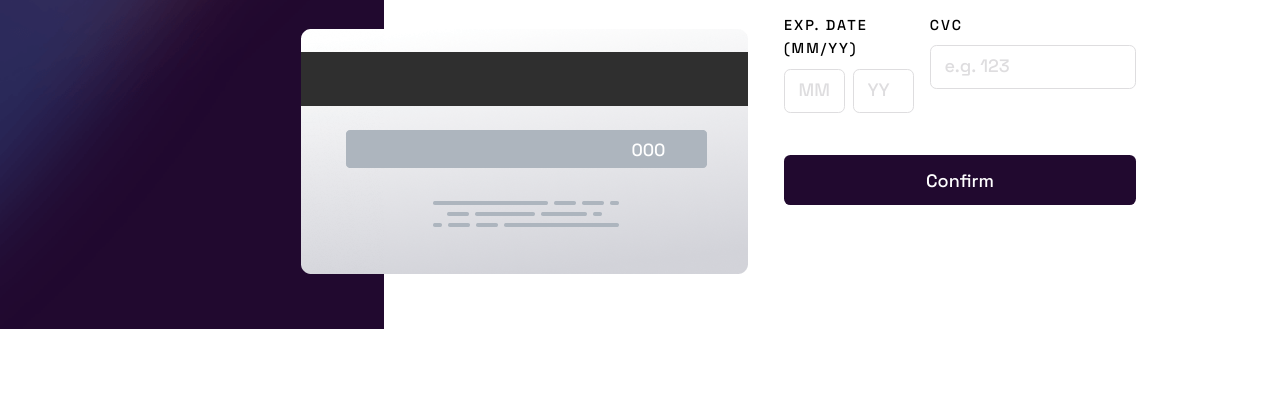
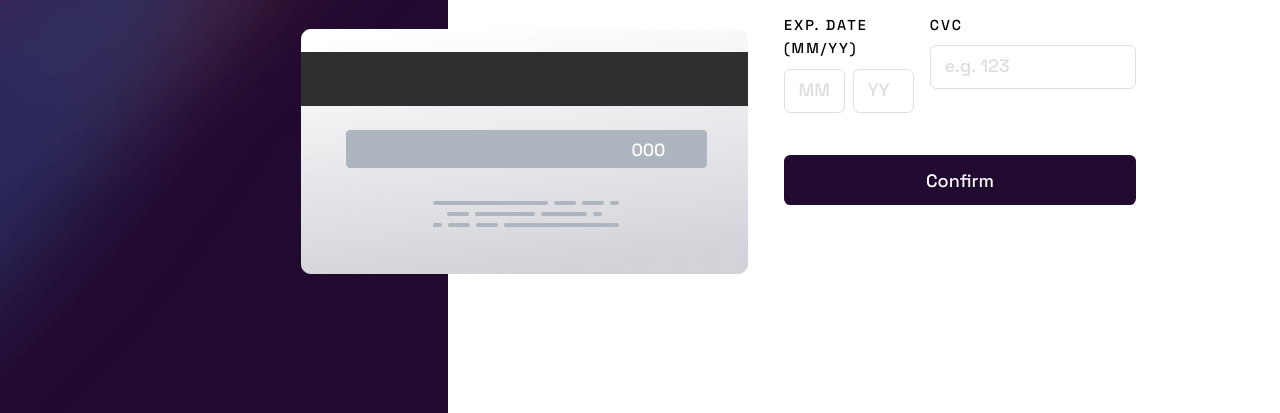
Before and after one commit to alauram/interactive-card-details-form, a plain HTML site: page index.html in a window 1280 px wide. Shown: the part 387-800 px from the top of the page. Drawn offline with Linux system fonts and the light colour scheme.

Commit message:
Update main.css

```diff
--- a/main.css
+++ b/main.css
@@ -20,7 +20,7 @@ body {
     align-items: center;
     justify-content: center;
     background-image: url(./images/bg-main-desktop.png);
-    background-size: 30%;
+    background-size: 35%;
     background-repeat: no-repeat;
 }
 .container {
```
